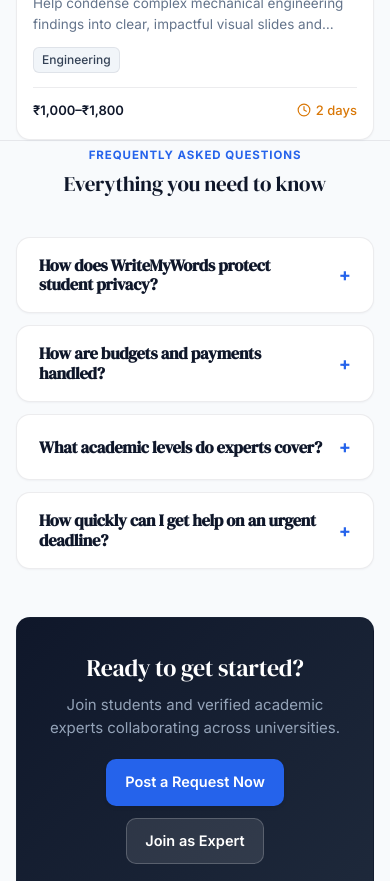
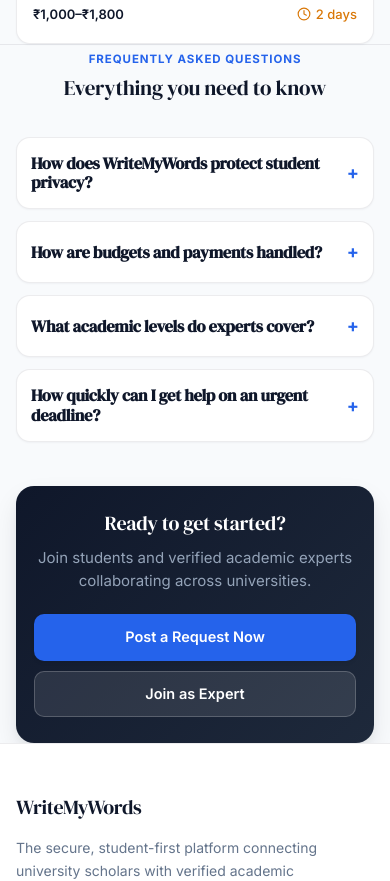
Before and after one commit to LotusnLithium/WriteMyWords, a React (Vite) app: page / in a window 390 px wide. Shown: the part 4580-5461 px from the top of the page. Built offline with nearby package versions, Linux system fonts and the light colour scheme; no server answers; the database is empty.

Commit message:
style(ui): refine text-to-border spacing, button sizing, and responsive section containers

```diff
--- a/src/index.css
+++ b/src/index.css
@@ -1361,3 +1361,111 @@
     gap: 8px;
   }
 }
+
+/* Services Banner Container */
+.services-banner {
+  background: var(--surface-alt);
+  border-radius: var(--r-xl);
+  padding: 48px 32px;
+  border: 1px solid var(--border);
+}
+
+@media (max-width: 768px) {
+  .services-banner {
+    padding: 32px 20px;
+    border-radius: var(--r-lg);
+  }
+}
+
+@media (max-width: 480px) {
+  .services-banner {
+    padding: 24px 16px;
+    border-radius: var(--r-md);
+  }
+}
+
+/* Home CTA Card */
+.home-cta-card {
+  max-width: 620px;
+  margin: 0 auto;
+  background: linear-gradient(135deg, var(--ink) 0%, #1E293B 100%);
+  color: #fff;
+  padding: 38px 28px;
+  border-radius: var(--r-xl);
+  text-align: center;
+  box-shadow: var(--shadow-lg);
+}
+
+@media (max-width: 480px) {
+  .home-cta-card {
+    padding: 26px 18px;
+    border-radius: var(--r-lg);
+  }
+}
+
+.home-cta-actions {
+  display: flex;
+  gap: 12px;
+  justify-content: center;
+  flex-wrap: wrap;
+}
+
+@media (max-width: 480px) {
+  .home-cta-actions {
+    flex-direction: column;
+    gap: 10px;
+    width: 100%;
+  }
+  .home-cta-actions .btn {
+    width: 100%;
+  }
+}
+
+/* FAQ Cards */
+.faq-card {
+  padding: 18px 22px;
+  cursor: pointer;
+  transition: all var(--transition);
+}
+
+@media (max-width: 480px) {
+  .faq-card {
+    padding: 16px 14px;
+  }
+}
+
+/* Wizard Budget Grid */
+.wizard-budget-grid {
+  display: grid;
+  grid-template-columns: 1fr 1fr;
+  gap: 16px;
+}
+
+@media (max-width: 520px) {
+  .wizard-budget-grid {
+    grid-template-columns: 1fr;
+    gap: 12px;
+  }
+}
+
+/* Wizard Review Summary */
+.wizard-review-summary {
+  padding: 14px 16px;
+  background: var(--surface-alt);
+  border-radius: var(--r-sm);
+  display: flex;
+  justify-content: space-between;
+  align-items: center;
+  font-size: 14px;
+  gap: 12px;
+  flex-wrap: wrap;
+}
+
+@media (max-width: 480px) {
+  .wizard-review-summary {
+    flex-direction: column;
+    align-items: flex-start;
+    gap: 8px;
+    padding: 12px 14px;
+  }
+}
--- a/src/pages/Home.jsx
+++ b/src/pages/Home.jsx
@@ -204,7 +204,8 @@
       </section>
 
       {/* Services Categories */}
-      <section className="wrap" style={{ background: 'var(--surface-alt)', borderRadius: 'var(--r-xl)', padding: '56px 32px', margin: '20px auto' }}>
+      <section className="wrap" style={{ paddingTop: 10, paddingBottom: 20 }}>
+        <div className="services-banner">
           <div className="section-head">
             <div className="eyebrow">WHAT WE SUPPORT</div>
             <h2>Academic services designed for high performers</h2>
@@ -217,7 +218,7 @@
                 key={cat.title}
                 onClick={() => navigate(`/requests?category=${encodeURIComponent(cat.title)}`)}
               >
-              <div style={{ width: 48, height: 48, borderRadius: 'var(--r-md)', background: 'var(--surface-alt)', border: '1px solid var(--border)', display: 'flex', alignItems: 'center', justifyContent: 'center', marginBottom: 14 }}>
+                <div style={{ width: 44, height: 44, borderRadius: 'var(--r-md)', background: 'var(--surface-alt)', border: '1px solid var(--border)', display: 'flex', alignItems: 'center', justifyContent: 'center', marginBottom: 14 }}>
                   {cat.icon}
                 </div>
                 <h3 style={{ fontSize: 18, marginBottom: 8 }}>{cat.title}</h3>
@@ -227,6 +228,7 @@
                 </div>
               </div>
             ))}
+          </div>
         </div>
       </section>
 
@@ -254,7 +256,7 @@
 
       {/* FAQ Accordion */}
       <section className="wrap" style={{ borderTop: '1px solid var(--border)' }}>
-        <div className="section-head" style={{ textAlign: 'center', margin: '0 auto 40px' }}>
+        <div className="section-head" style={{ textAlign: 'center', margin: '0 auto 36px' }}>
           <div className="eyebrow" style={{ justifyContent: 'center' }}>FREQUENTLY ASKED QUESTIONS</div>
           <h2>Everything you need to know</h2>
         </div>
@@ -263,8 +265,7 @@
           {FAQS.map((faq, idx) => (
             <div
               key={faq.q}
-              className="card"
-              style={{ padding: '18px 22px', cursor: 'pointer' }}
+              className="card faq-card"
               onClick={() => toggleFaq(idx)}
             >
               <div style={{ display: 'flex', justifyContent: 'space-between', alignItems: 'center', gap: 12 }}>
@@ -282,13 +283,13 @@
           ))}
         </div>
 
-        <div style={{ textAlign: 'center', marginTop: 48 }}>
-          <div className="card" style={{ maxWidth: 600, margin: '0 auto', background: 'linear-gradient(135deg, var(--ink) 0%, #1E293B 100%)', color: '#fff', padding: '36px 24px' }}>
-            <h3 style={{ color: '#fff', fontSize: 24, marginBottom: 10 }}>Ready to get started?</h3>
-            <p style={{ color: '#94A3B8', fontSize: 15, marginBottom: 20 }}>
+        <div style={{ textAlign: 'center', marginTop: 44 }}>
+          <div className="home-cta-card">
+            <h3 style={{ color: '#fff', fontSize: 'clamp(20px, 3.5vw, 24px)', marginBottom: 10 }}>Ready to get started?</h3>
+            <p style={{ color: '#94A3B8', fontSize: 15, marginBottom: 22 }}>
               Join students and verified academic experts collaborating across universities.
             </p>
-            <div style={{ display: 'flex', gap: 12, justifyContent: 'center', flexWrap: 'wrap' }}>
+            <div className="home-cta-actions">
               <Link to="/signup" className="btn btn-accent">
                 Post a Request Now
               </Link>
--- a/src/pages/RequestWizard.jsx
+++ b/src/pages/RequestWizard.jsx
@@ -353,7 +353,7 @@
                 </div>
               </div>
 
-              <div style={{ display: 'grid', gridTemplateColumns: '1fr 1fr', gap: 16 }}>
+              <div className="wizard-budget-grid">
                 <div className="field">
                   <label>Minimum (₹)</label>
                   <input
@@ -391,7 +391,7 @@
                   display: 'block',
                   border: '2px dashed var(--border-strong)',
                   borderRadius: 'var(--r-lg)',
-                  padding: '40px 20px',
+                  padding: '36px 18px',
                   textAlign: 'center',
                   background: 'var(--surface)',
                   cursor: 'pointer',
@@ -405,8 +405,8 @@
                   style={{ display: 'none' }}
                   accept=".pdf,.doc,.docx,.ppt,.pptx,.txt,.zip"
                 />
-                <div style={{ width: 56, height: 56, borderRadius: '50%', background: 'var(--blue-subtle)', display: 'flex', alignItems: 'center', justifyContent: 'center', margin: '0 auto 12px' }}>
-                  <IconUploadCloud size={28} color="var(--blue)" />
+                <div style={{ width: 52, height: 52, borderRadius: '50%', background: 'var(--blue-subtle)', display: 'flex', alignItems: 'center', justifyContent: 'center', margin: '0 auto 12px' }}>
+                  <IconUploadCloud size={26} color="var(--blue)" />
                 </div>
                 <div style={{ fontSize: 15, fontWeight: 600, color: 'var(--ink)' }}>
                   Click to browse or drag files here
@@ -486,7 +486,7 @@
                   <span className="tag">Files: {files.length} attached</span>
                 </div>
 
-                <div style={{ padding: 14, background: 'var(--surface-alt)', borderRadius: 'var(--r-sm)', display: 'flex', justifyContent: 'space-between', alignItems: 'center', fontSize: 14 }}>
+                <div className="wizard-review-summary">
                   <div>
                     <span className="muted">Budget: </span>
                     <strong>₹{Number(data.budget_min).toLocaleString('en-IN')} – ₹{Number(data.budget_max).toLocaleString('en-IN')}</strong>
```
Lines whose indentation alone changed are shown as unchanged.
